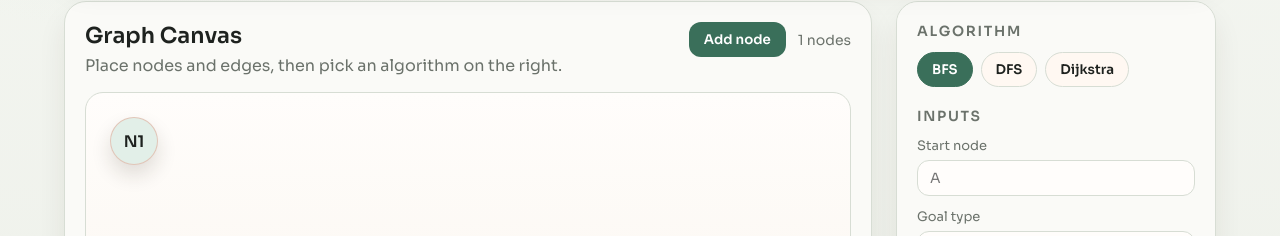
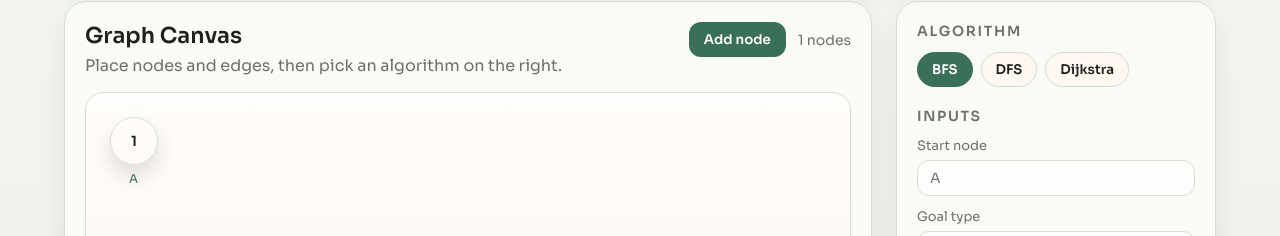
Before and after one commit to Gegaong/dsa-visualizer, a React (Vite) app: page / in a window 1280 px wide. Both pictures are taken after a click on the button "Add node". Shown: the part 182-418 px from the top of the page. Built offline with nearby package versions, Linux system fonts and the light colour scheme.

Commit message:
changed nodes look and changed the readme steps

```diff
--- a/src/App.css
+++ b/src/App.css
@@ -213,18 +213,35 @@
 	border-color: var(--accent);
 }
 
+.node-wrap {
+	position: absolute;
+	display: flex;
+	flex-direction: column;
+	align-items: center;
+}
+
 .node {
-	position: absolute;
 	width: 48px;
 	height: 48px;
 	border-radius: 999px;
-	background: var(--accent-soft);
-	border: 1px solid rgba(224, 122, 95, 0.35);
+	background: transparent;
+	border: 1px solid var(--border);
 	display: grid;
 	place-items: center;
 	font-weight: 600;
 	color: var(--ink);
 	box-shadow: 0 10px 20px rgba(46, 32, 23, 0.14);
+}
+
+.node-value {
+	font-size: 14px;
+}
+
+.node-label {
+	margin-top: 6px;
+	font-size: 12px;
+	color: var(--accent);
+	letter-spacing: 0.08em;
 }
 
 .hint {
--- a/src/App.tsx
+++ b/src/App.tsx
@@ -4,6 +4,7 @@ import './App.css'
 type GraphNode = {
   id: string
   label: string
+  value: number
   x: number
   y: number
 }
@@ -25,12 +26,14 @@ function App() {
       const nextIndex = prev.length + 1
       const col = (nextIndex - 1) % 6
       const row = Math.floor((nextIndex - 1) / 6)
+      const letter = String.fromCharCode(65 + ((nextIndex - 1) % 26))
 
       return [
         ...prev,
         {
           id: `n${nextIndex}`,
-          label: `N${nextIndex}`,
+          label: letter,
+          value: nextIndex,
           x: 24 + col * 110,
           y: 24 + row * 90,
         },
@@ -80,10 +83,13 @@ function App() {
             {nodes.map((node) => (
               <div
                 key={node.id}
-                className="node"
+                className="node-wrap"
                 style={{ transform: `translate(${node.x}px, ${node.y}px)` }}
               >
-                {node.label}
+                <div className="node">
+                  <span className="node-value">{node.value}</span>
+                </div>
+                <span className="node-label">{node.label}</span>
               </div>
             ))}
           </div>
```
Also changed, not shown: 1 other file (tests, documents, lock files or other folders).
